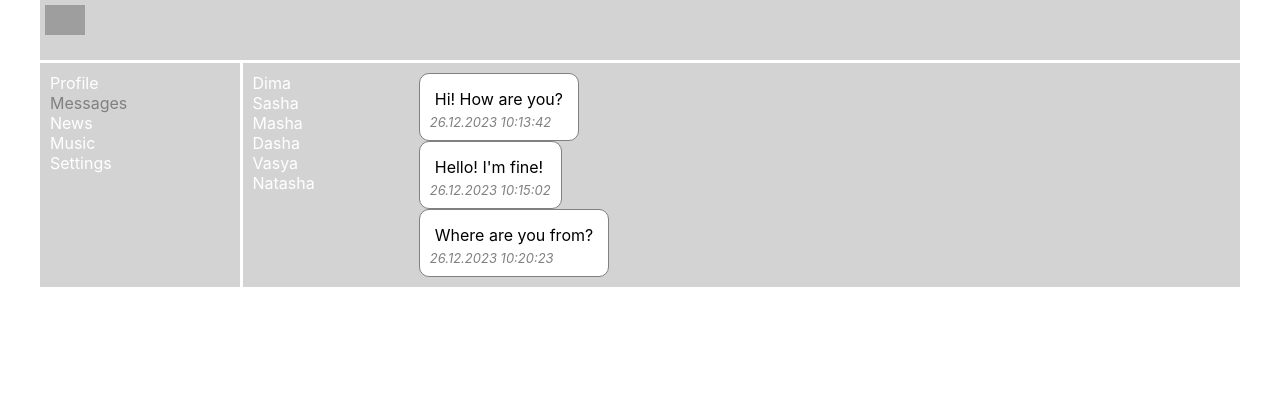
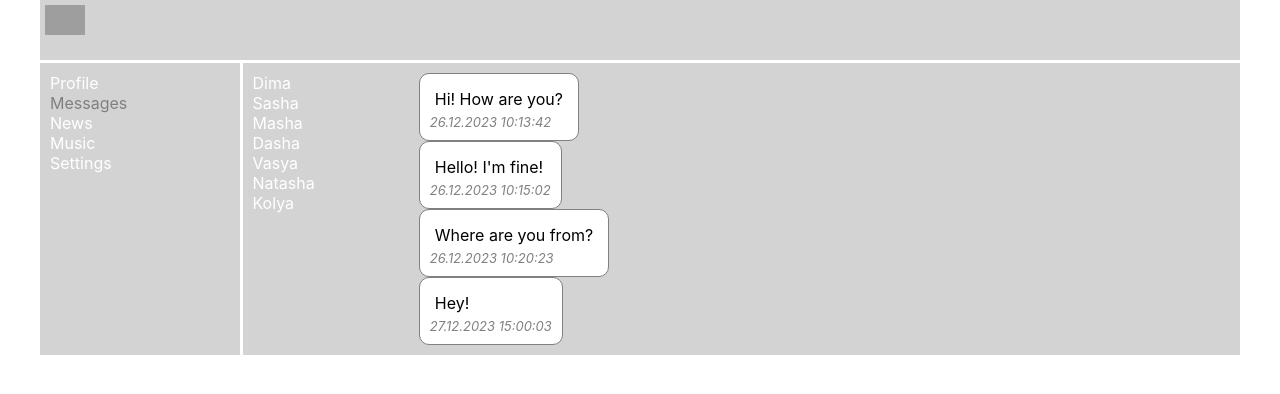
Before and after one commit to NKharitonoff/samurai-way, a React (Create React App) app: page /dialogs in a window 1280 px wide. Shown: the top 394 px of the page. Built offline with nearby package versions, Linux system fonts and the light colour scheme; grey boxes are pictures that could not be loaded.

Commit message:
Use state.js for data

```diff
--- a/src/App.js
+++ b/src/App.js
@@ -14,8 +14,8 @@ const App = (props) => {
                 <Navbar/>
                 <div className='app-wrapper-content'>
                     <Routes>
-                        <Route path='/profile' element={<Profile posts={props.posts}/>} />
-                        <Route path='/dialogs' element={<Dialogs dialogs={props.dialogs} messages={props.messages}/>} />
+                        <Route path='/profile' element={<Profile state={props.state.profilePage}/>} />
+                        <Route path='/dialogs' element={<Dialogs state={props.state.dialogsPage}/>} />
                         <Route path='/news'/>
                         <Route path='/music'/>
                         <Route path='/settings'/>
--- a/src/Global.jsx
+++ /dev/null
@@ -1,24 +0,0 @@
-const Global = () => {
-}
-
-Global.posts = [
-    {id: 0, message: "It's my first post.", likesCount: 2},
-    {id: 1, message: "It's my second post.", likesCount: 25},
-    {id: 1, message: "It's my third post.", likesCount: 100},
-    {id: 1, message: "It's my fourth post.", likesCount: 13},
-];
-
-Global.dialogs = [
-    {id: 1, name: 'Dima'},
-    {id: 2, name: 'Sasha'},
-    {id: 3, name: 'Masha'},
-    {id: 4, name: 'Dasha'},
-    {id: 5, name: 'Vasya'},
-    {id: 6, name: 'Natasha'}];
-
-Global.messages = [
-    {id: 0, message: "Hi! How are you?", timeStamp: "26.12.2023 10:13:42"},
-    {id: 1, message: "Hello! I'm fine!", timeStamp: "26.12.2023 10:15:02"},
-    {id: 2, message: "Where are you from?", timeStamp: "26.12.2023 10:20:23"}];
-
-export default Global;
--- a/src/components/Dialogs/Dialogs.jsx
+++ b/src/components/Dialogs/Dialogs.jsx
@@ -5,9 +5,9 @@ import Message from "./Message/Message";
 
 const Dialogs = (props) => {
 
-let dialogElements = props.dialogs.map( d => <Dialog name={d.name} userId={d.id} /> );
+let dialogElements = props.state.dialogs.map( d => <Dialog name={d.name} userId={d.id} /> );
 
-let messageElements = props.messages.map(m => <Message message={m.message} time={m.timeStamp} />);
+let messageElements = props.state.messages.map(m => <Message message={m.message} time={m.timeStamp} />);
 
     return (
         <div className={classes.dialogs}>
--- a/src/components/Header/Header.jsx
+++ b/src/components/Header/Header.jsx
@@ -1,7 +1,7 @@
 import React from "react";
 import classes from './Header.module.css';
 
-const Header = (props) => {
+const Header = () => {
     return (
         <header className={classes.header}>
             <img alt='789' src='http://www.logobook.com/wp-content/uploads/2019/02/Lift_London_logo-1.svg'/>
--- a/src/components/Navbar/Navbar.jsx
+++ b/src/components/Navbar/Navbar.jsx
@@ -2,7 +2,7 @@ import React from "react";
 import classes from './Navbar.module.css';
 import {NavLink} from "react-router-dom";
 
-const Navbar = (props) => {
+const Navbar = () => {
     return (
         <nav className={classes.nav}>
             <div className={classes.item}>
--- a/src/components/Profile/Profile.jsx
+++ b/src/components/Profile/Profile.jsx
@@ -11,7 +11,7 @@ const Profile = (props) => {
             </div>
             <div className={classes.profileContent}>
                 <ProfileInfo ava='https://cdn.icon-icons.com/icons2/1812/PNG/512/4213460-account-avatar-head-person-profile-user_115386.png' descr="Profile description"/>
-                <MyPosts posts={props.posts}/>
+                <MyPosts posts={props.state.posts}/>
             </div>
         </div>
     );
--- a/src/index.js
+++ b/src/index.js
@@ -3,33 +3,14 @@ import ReactDOM from 'react-dom/client';
 import './index.css';
 import App from './App';
 import reportWebVitals from './reportWebVitals';
-import Global from "./Global";
+import state from "./redux/state";
 
-/*let posts = [
-    {id: 0, message: "It's my first post.", likesCount: 2},
-    {id: 1, message: "It's my second post.", likesCount: 25},
-    {id: 1, message: "It's my third post.", likesCount: 100},
-    {id: 1, message: "It's my fourth post.", likesCount: 13},
-];
-
-let dialogs = [
-    {id: 1, name: 'Dima'},
-    {id: 2, name: 'Sasha'},
-    {id: 3, name: 'Masha'},
-    {id: 4, name: 'Dasha'},
-    {id: 5, name: 'Vasya'},
-    {id: 6, name: 'Natasha'}];
-
-let messages = [
-    {id: 0, message: "Hi! How are you?", timeStamp: "26.12.2023 10:13:42"},
-    {id: 1, message: "Hello! I'm fine!", timeStamp: "26.12.2023 10:15:02"},
-    {id: 2, message: "Where are you from?", timeStamp: "26.12.2023 10:20:23"}];*/
 
 const root = ReactDOM.createRoot(document.getElementById('root'));
 
 root.render(
     <React.StrictMode>
-        <App posts={Global.posts} dialogs={Global.dialogs} messages={Global.messages}/>
+        <App state={state}/>
     </React.StrictMode>
 );
 
--- /dev/null
+++ b/src/redux/state.js
@@ -0,0 +1,33 @@
+let state = {
+    profilePage: {
+        posts: [
+            {id: 0, message: "It's my first post.", likesCount: 2},
+            {id: 1, message: "It's my second post.", likesCount: 25},
+            {id: 2, message: "It's my third post.", likesCount: 100},
+            {id: 3, message: "It's my fourth post.", likesCount: 13},
+            {id: 4, message: "It's my fifth post.", likesCount: 45}
+            ]
+    },
+
+    dialogsPage: {
+        dialogs: [
+            {id: 1, name: 'Dima'},
+            {id: 2, name: 'Sasha'},
+            {id: 3, name: 'Masha'},
+            {id: 4, name: 'Dasha'},
+            {id: 5, name: 'Vasya'},
+            {id: 6, name: 'Natasha'},
+            {id: 7, name: 'Kolya'}
+        ],
+
+        messages: [
+            {id: 0, message: "Hi! How are you?", timeStamp: "26.12.2023 10:13:42"},
+            {id: 1, message: "Hello! I'm fine!", timeStamp: "26.12.2023 10:15:02"},
+            {id: 2, message: "Where are you from?", timeStamp: "26.12.2023 10:20:23"},
+            {id: 3, message: "Hey!", timeStamp: "27.12.2023 15:00:03"}
+        ]
+    }
+
+}
+
+export default state;
```
